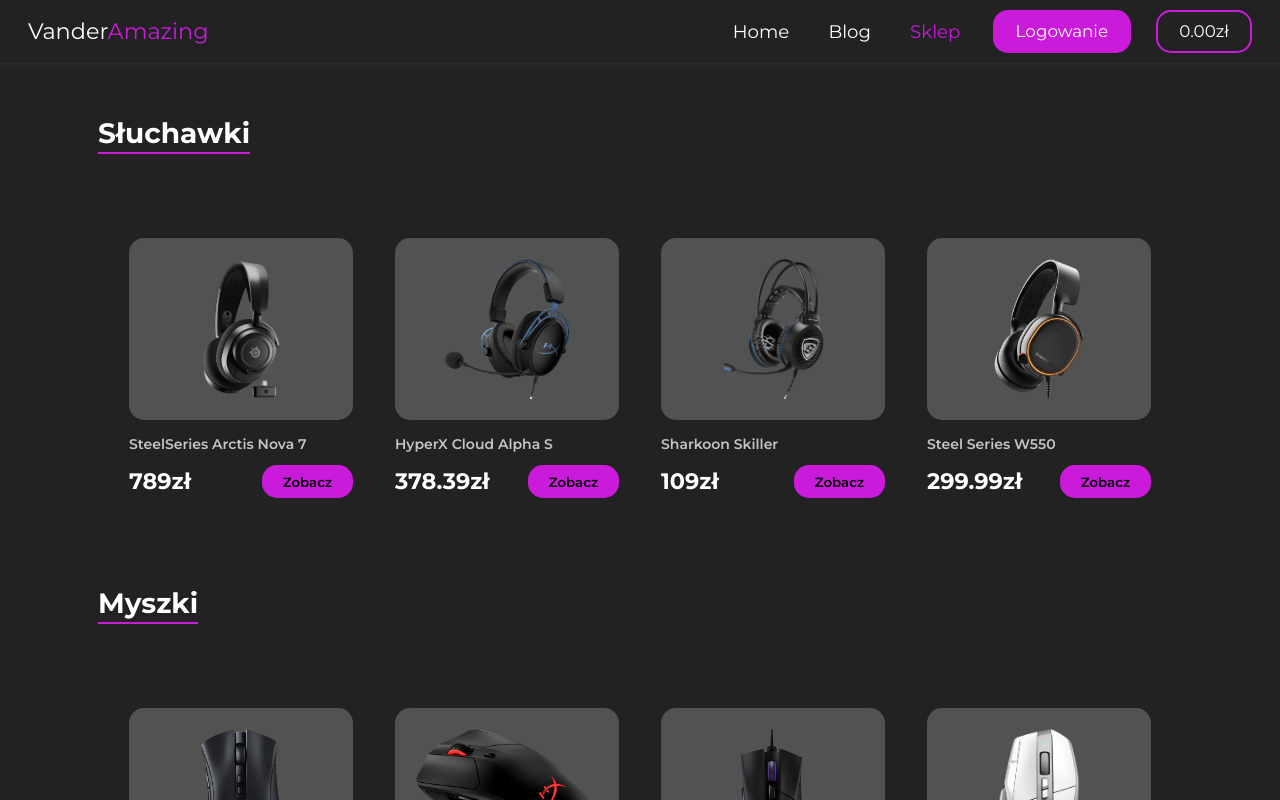
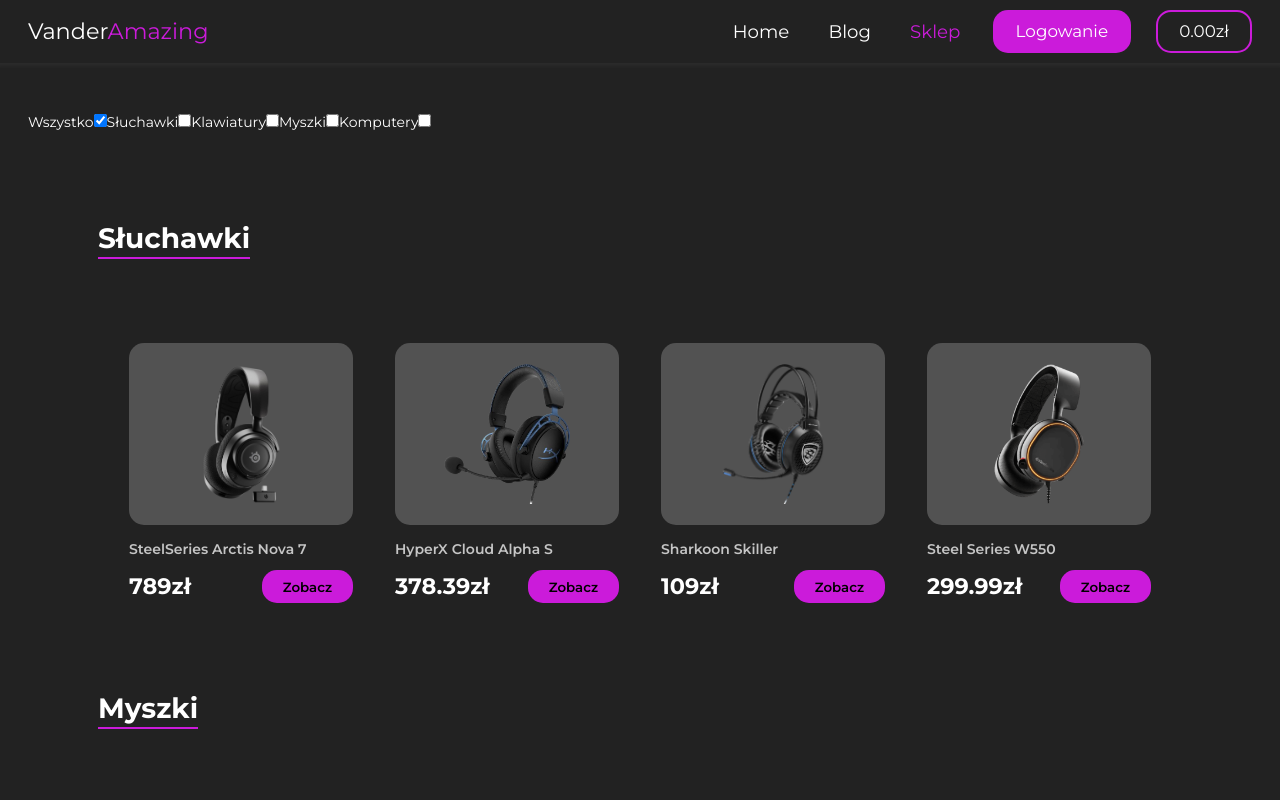
Before and after one commit to patrykkawiak/vander-amazing-angular, an Angular app: page /shop in a window 1280 px wide. Shown: the top 800 px of the page. Built offline with nearby package versions, Linux system fonts and the light colour scheme.

Commit message:
testin shop filter

```diff
--- a/src/app/components/shop/shop.component.html
+++ b/src/app/components/shop/shop.component.html
@@ -1,5 +1,18 @@
 <section class="shop wrapper">
-    <div class="shop-ctn">
+  <div>
+    <label for="all">Wszystko</label>
+    <input type="checkbox" id="all" [(ngModel)]="allFilter" />
+    <label for="headphones">Słuchawki</label>
+    <input type="checkbox" id="headphones" [(ngModel)]="headphonesFilter" />
+
+    <label for="all">Klawiatury</label>
+    <input type="checkbox" id="all" [(ngModel)]="keyboardsFilter" />
+    <label for="all">Myszki</label>
+    <input type="checkbox" id="all" [(ngModel)]="mouseFilter" />
+    <label for="all">Komputery</label>
+    <input type="checkbox" id="all" [(ngModel)]="pcFilter" />
+  </div>
+  <div class="shop-ctn" *ngIf="allFilter || headphonesFilter">
     <h2 class="shop-heading">Słuchawki</h2>
     <ul class="shop-list">
       <ng-container *ngFor="let shopItem of shopItems">
@@ -10,7 +23,7 @@
       ></ng-container>
     </ul>
   </div>
-    <div class="shop-ctn">
+  <div class="shop-ctn" *ngIf="mouseFilter || allFilter">
     <h2 class="shop-heading">Myszki</h2>
     <ul class="shop-list">
       <ng-container *ngFor="let shopItem of shopItems">
@@ -21,7 +34,7 @@
       ></ng-container>
     </ul>
   </div>
-    <div class="shop-ctn">
+  <div class="shop-ctn" *ngIf="pcFilter || allFilter">
     <h2 class="shop-heading">Komputery</h2>
     <ul class="shop-list">
       <ng-container *ngFor="let shopItem of shopItems">
@@ -32,7 +45,7 @@
       ></ng-container>
     </ul>
   </div>
-    <div class="shop-ctn">
+  <div class="shop-ctn" *ngIf="keyboardsFilter || allFilter">
     <h2 class="shop-heading">Klawiatury</h2>
     <ul class="shop-list">
       <ng-container *ngFor="let shopItem of shopItems">
--- a/src/app/components/shop/shop.component.ts
+++ b/src/app/components/shop/shop.component.ts
@@ -10,10 +10,18 @@
 export class ShopComponent implements OnInit {
   shopItems: ShopItem[] = [];
 
+
+  // do usnięcia, uzyc selecta zamiast checkboxa :)
+
+  allFilter: boolean = true;
+  headphonesFilter: boolean = false;
+  keyboardsFilter: boolean = false;
+  pcFilter: boolean = false;
+  mouseFilter: boolean = false;
+
   constructor(private shopService: ShopService) {}
 
   ngOnInit() {
     this.shopItems = this.shopService.getShopItems();
   }
-
 }
```
Also changed, not shown: src/assets/images/Shop/StealSeries_head(2).png (added). Lines whose indentation alone changed are shown as unchanged.
